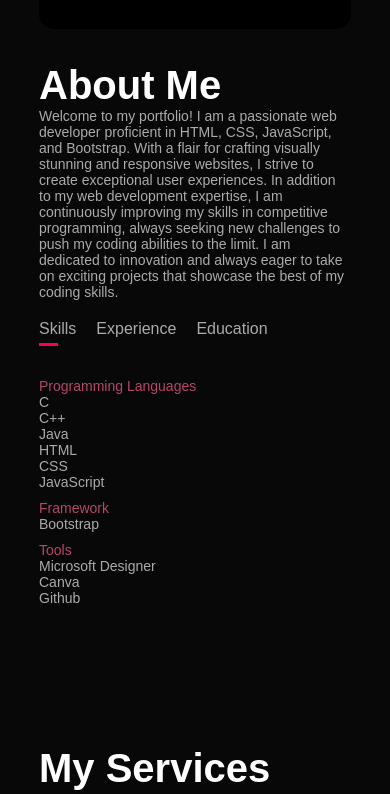
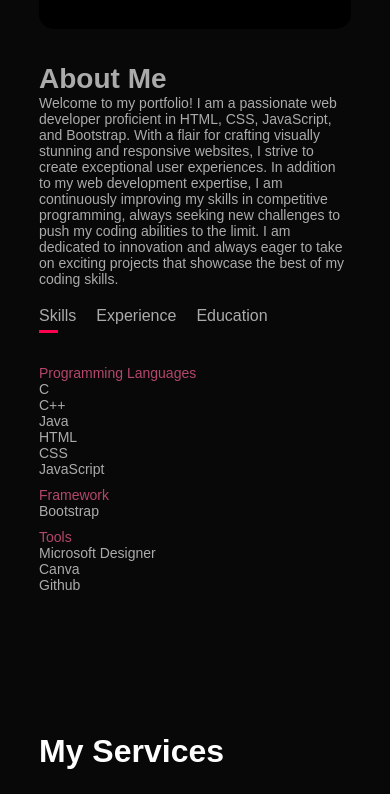
Before and after one commit to Monika-1082005/My-Portfolio, a plain HTML site: page index.html in a window 390 px wide. Shown: the part 1311-2105 px from the top of the page. Drawn offline with nearby package versions, Linux system fonts and the light colour scheme.

Commit message:
Update style.css

```diff
--- a/style.css
+++ b/style.css
@@ -110,11 +110,6 @@ nav ul li a:hover::after {
     flex-basis: 60%;
 }
 
-.sub-title {
-    font-size: 60px;
-    font-weight: 600;
-    color: #fff;
-}
 
 .tab-titles {
     display: flex;
@@ -377,6 +372,12 @@ form .btn2 {
     color: #ff004f;
 }
 
+.sub-btn{
+    font-family: 'Poppins', sans-serif;
+    cursor: pointer;
+    font-size: 16px;
+}
+
 /* Media Queries for small screen  */
 nav .fas {
     display: none;
@@ -428,9 +429,6 @@ nav .fas {
         cursor: pointer;
     }
 
-    .sub-title {
-        font-size: 40px;
-    }
 
     .about-col-1,
     .about-col-2 {
```
